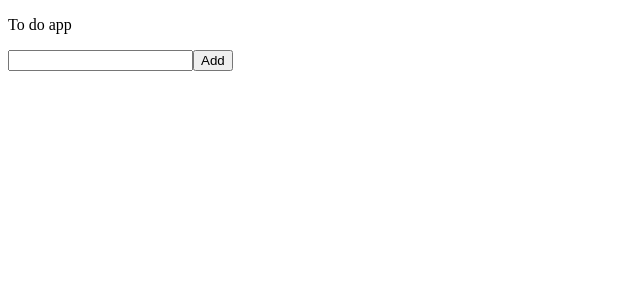
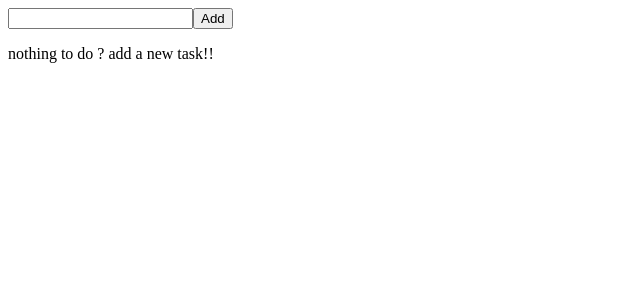
Before and after one commit to leonardoovaldezz/curso-pinia-vuejs, a Vue app: page / in a window 1280 px wide. Shown: the top 300 px of the page, without its empty margins (0-640 px from the left). Built offline with nearby package versions, Linux system fonts and the light colour scheme.

Commit message:
getters en pinia

```diff
--- a/src/components/TodoApp.vue
+++ b/src/components/TodoApp.vue
@@ -1,10 +1,25 @@
 <script setup>
+import { computed } from "vue";
+import { storeToRefs } from "pinia";
+import { useTodo } from "../stores/todo";
 import TodoForm from "./TodoForm.vue";
 import TodoList from "./TodoList.vue";
+
+const store = useTodo();
+const { totalTodo, totalCompleted } = storeToRefs(store);
+/*
+console.log(store.totalTodo);
+console.log(totalTodo);
+console.log(totalTodo.value);
+*/
+const hasTodo = computed(() => {
+  return store.totalTodo > 0 ? true : false;
+});
 </script>
 
 <template>
-  <p>To do app</p>
+  <p v-if="hasTodo">completed task {{ totalCompleted }} / {{ totalTodo }}</p>
   <TodoForm></TodoForm>
   <TodoList></TodoList>
+  <p v-if="!hasTodo">nothing to do ? add a new task!!</p>
 </template>
--- a/src/stores/todo.js
+++ b/src/stores/todo.js
@@ -5,6 +5,15 @@ export const useTodo = defineStore("todo", {
         todoList: [],
         id: 0
     }),
+    getters: {
+        totalTodo: (state) => {
+            return state.todoList.length
+        },
+        totalCompleted: (state) => {
+            const total = state.todoList.filter(item => item.completed)
+            return total.length
+        }
+    },
     actions: {
         addTodo(task) {
             const date = new Date()
```
